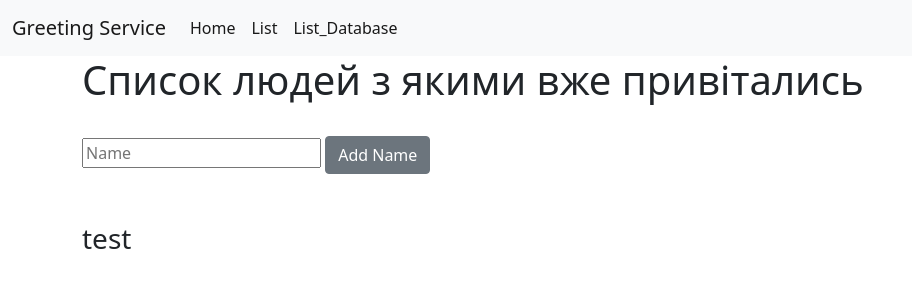
After one commit to RainbowHawk1993/Greeting-Service, a Flask app: page /list2 in a window 1280 px wide. The commit adds this page. Shown: the top 300 px of the page, without its empty margins (0-912 px from the left). Run offline with Flask 2, Linux system fonts and the light colour scheme; data comes from the database, SQL or seed files in the repository; both versions use the stored data as it was after the commit.

Commit message:
Basic database has been made

```diff
--- a/app.py
+++ b/app.py
@@ -1,7 +1,22 @@
-from flask import Flask, render_template, request
-from datetime import date
+from flask import Flask, render_template, request, redirect
+from flask_sqlalchemy import SQLAlchemy
+from datetime import date, datetime
 
 app = Flask(__name__)
+app.config['SQLALCHEMY_DATABASE_URI'] = 'sqlite:///list.db'
+app.config['SQLALCHEMY_TRACK_MODIFICATIONS'] = False
+
+db = SQLAlchemy(app)
+
+#Model of Database
+class List(db.Model):
+    id = db.Column(db.Integer, primary_key=True)
+    name = db.Column(db.String(200), nullable=False)
+    date_created=db.Column(db.DateTime, default=datetime.utcnow)
+
+    #Function to return a string, part of the model
+    def __repr__(self):
+        return '<Name %r>' % self.id
 
 emails_to_display = []
 emails = []
@@ -22,7 +37,6 @@ def greeting():
 
     for em in emails:
         if (email == em):
-           #error_statement = "Привіт", email, "вже бачилися!"
             error_statement = "Привіт {} вже бачилися!".format(email)
             return render_template("index.html", error_statement=error_statement, email=email)
 
@@ -33,3 +47,21 @@ def greeting():
 @app.route('/list')
 def list():
     return render_template("list.html", emails=emails_to_display)
+
+@app.route('/list2', methods=['POST', 'GET'])
+def list2():
+    if request.method == "POST":
+        person_name = request.form['name']
+        new_person = List(name = person_name)
+
+        #Adding info to database
+        try:
+            db.session.add(new_person)
+            db.session.commit()
+            return redirect('/list2')
+        except:
+            return "Error adding to database"
+
+    else:
+        people = List.query.order_by(List.date_created)
+        return render_template("list2.html", people = people)
--- a/templates/base.html
+++ b/templates/base.html
@@ -25,6 +25,9 @@
               <li class="nav-item">
                 <a class="nav-link active" aria-current="page" href="{{ url_for('list')}}">List</a>
               </li>
+              <li class="nav-item">
+                <a class="nav-link active" aria-current="page" href="{{ url_for('list2')}}">List_Database</a>
+              </li>
             </ul>
           </div>
       </nav>
--- /dev/null
+++ b/templates/list2.html
@@ -0,0 +1,20 @@
+{% extends  'base.html' %}
+
+{% block content %}
+<div class = "container">
+
+    <h1>Список людей з якими вже привітались</h1>
+    <br/>
+    <form action="/list2" METHOD="POST">
+      <input type ="text" placeholder="Name" name = "name">
+      <input type="submit" value = "Add Name" class = "btn btn-secondary">
+    </form>
+    <br/> <br/>
+    {% for person in people %}
+      <h3>
+        {{ person.name }}
+      </h3>
+    {% endfor %}
+
+    </div>
+{% endblock %}
```
Also changed, not shown: list.db (added).
